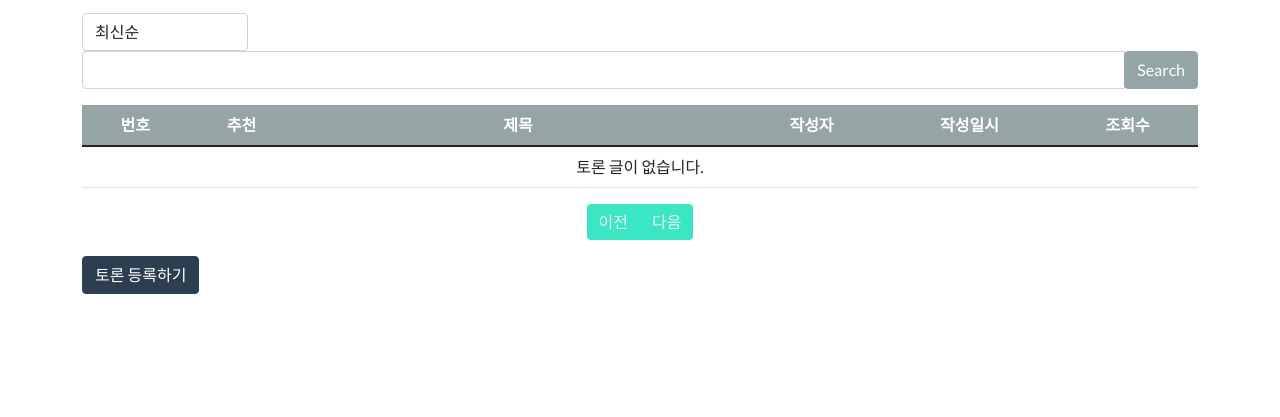
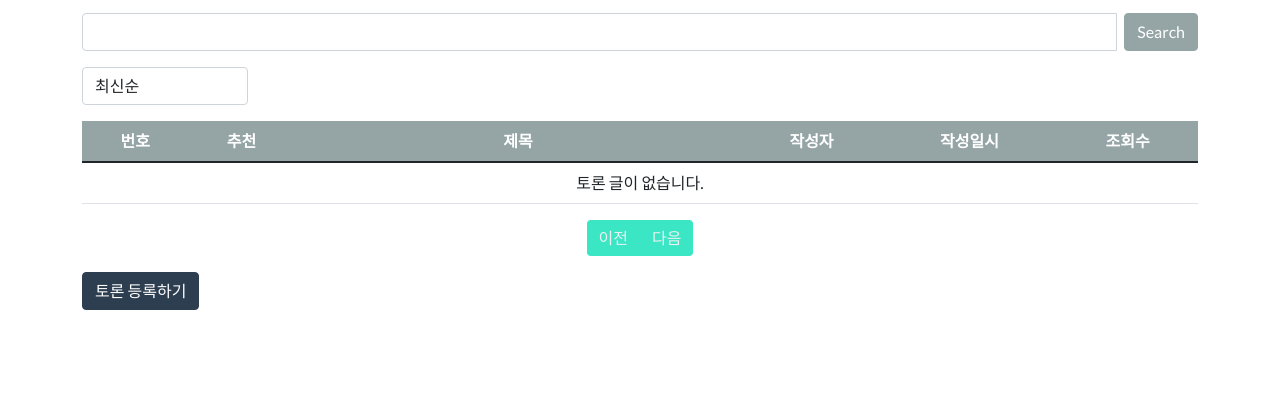
Before and after one commit to id-gxon/investment-analysis, a Django app: page / in a window 1280 px wide. Shown: the part 75-492 px from the top of the page. Run offline with Django 4.2, Linux system fonts and the light colour scheme; data that the repository does not hold is empty; some libraries are stand-ins or nearby versions.

Commit message:
검색창수정

```diff
--- a/templates/board/discussion_list.html
+++ b/templates/board/discussion_list.html
@@ -2,7 +2,15 @@
 {% load board_filter %}
 {% block content %}
 <div class="container my-3">
-    <div class="row justify-content-between my-3">
+    <div class="row justify-content-end my-3">
+        <div class="col-4 input-group">
+            <input type="text" class="form-control kw me-sm-2 " value="{{ kw|default_if_none:'' }}" >
+            <div class="input-group-append">
+               <button class="btn btn-secondary my-2 my-sm-0" type="submit" id="btn_search">Search</button>
+            </div>
+        </div>
+    </div>
+    <div class="row justify-content-front my-3">
         <div class="col-2">
             <select class="form-control so">
                 <option value="recent" {% if so == 'recent' %}selected{% endif %}>최신순</option>
@@ -10,12 +18,6 @@
                 <option value="popular" {% if so == 'popular' %}selected{% endif %}>인기순</option>
                 <option value="cntview" {% if so == 'cntview' %}selected{% endif %}>조회순</option>
             </select>
-        </div>
-        <div class="col-4 input-group">
-            <input type="text" class="form-control kw" value="{{ kw|default_if_none:'' }}" >
-            <div class="input-group-append">
-               <button class="btn btn-secondary my-2 my-sm-0" type="submit" id="btn_search">Search</button>
-            </div>
         </div>
     </div>
     <table class="table">
--- a/templates/stockpredapp/stock_list.html
+++ b/templates/stockpredapp/stock_list.html
@@ -34,7 +34,7 @@
 <div class="container my-3">
     <div class="row justify-content-end my-3">
         <div class="col-4 input-group">
-            <input type="text" class="form-control kw1" value="{{ kw1|default_if_none:'' }}">
+            <input type="text" class="form-control kw1 me-sm-2" value="{{ kw1|default_if_none:'' }}">
             <div class="input-group-append">
                 <button class="btn btn-secondary my-2 my-sm-0" type="button" id="btn_search1">종목 검색</button>
             </div>
```
